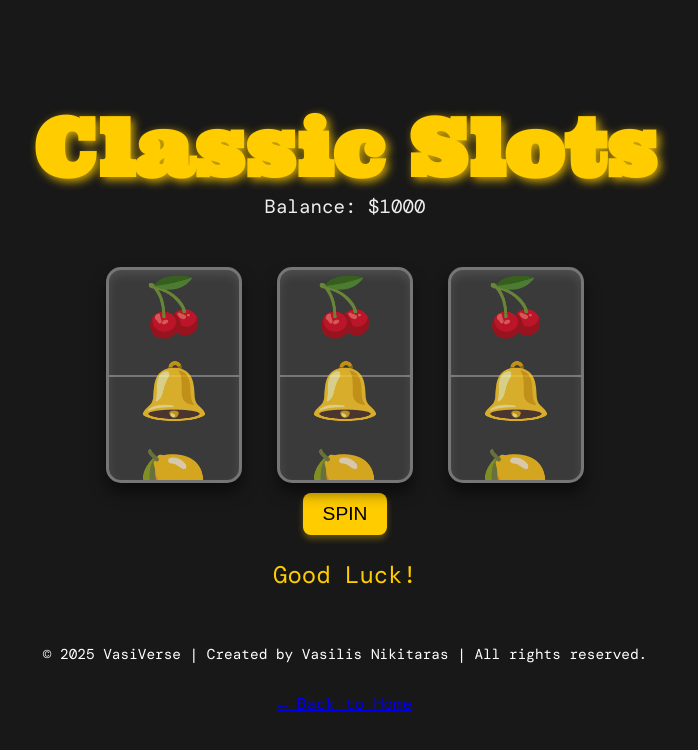
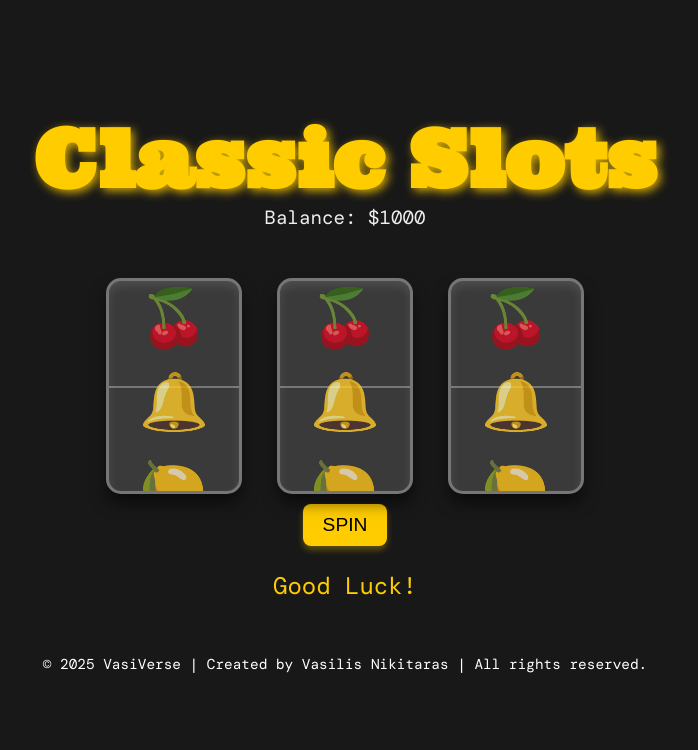
Before and after one commit to vasilisnikitaras/Classic-Slots, a plain HTML site: page index.html in a window 1280 px wide. Shown: the whole page, without its empty margins (295-993 px from the left). Drawn offline with nearby package versions, Linux system fonts and the light colour scheme; a web font is replaced by a local one.

Commit message:
Update index.html

```diff
--- a/index.html
+++ b/index.html
@@ -122,9 +122,9 @@
     ⬅️ Back to Home
   </button>
  -->
-<section class="section fade-in">
+<!-- <section class="section fade-in">
   <a href="index.html" class="home-button">← Back to Home</a>
-</section>
+</section> -->
 
 
   <script async src="https://pagead2.googlesyndication.com/pagead/js/adsbygoogle.js?client=ca-pub-7384081751053780"
```
